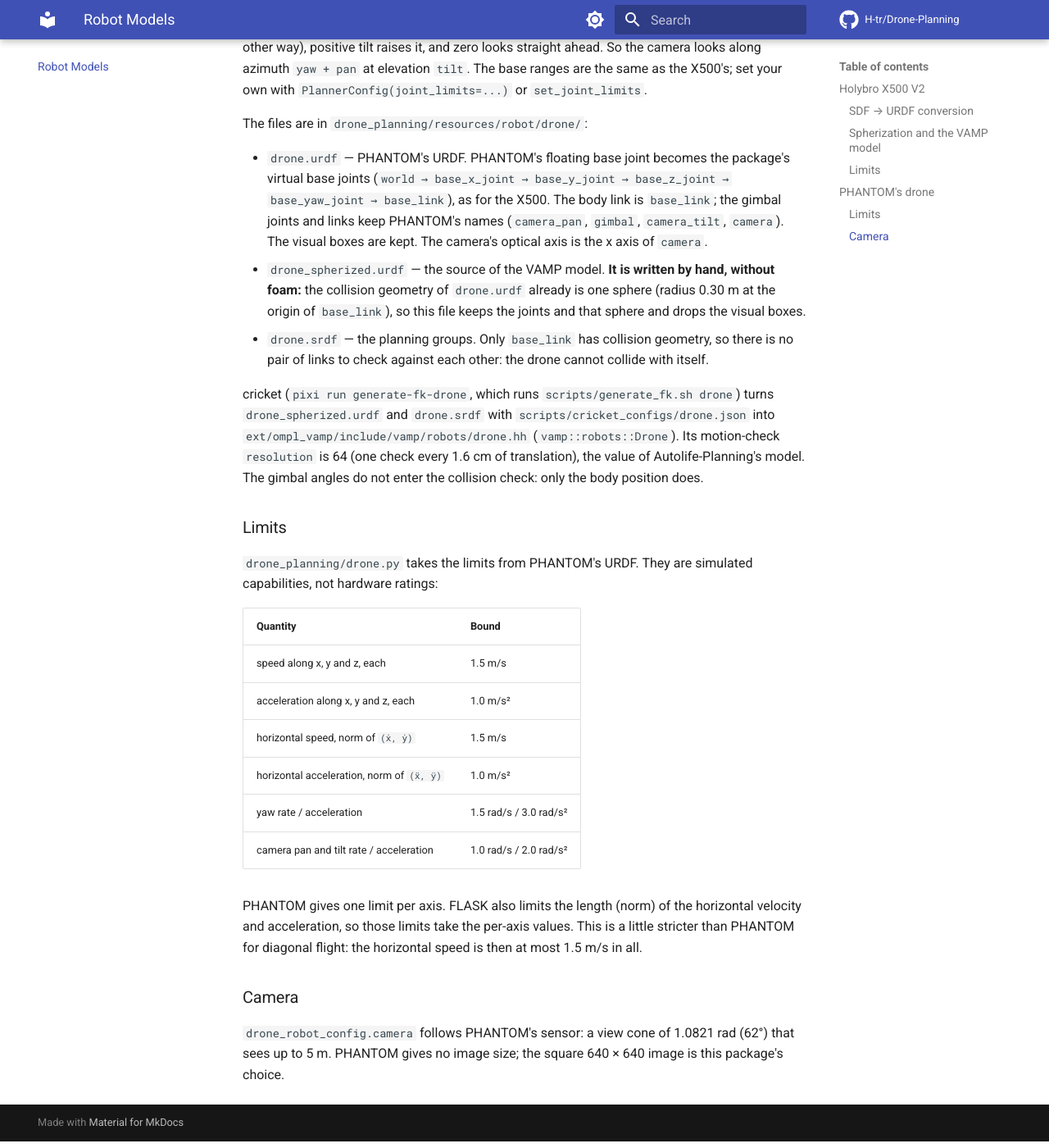
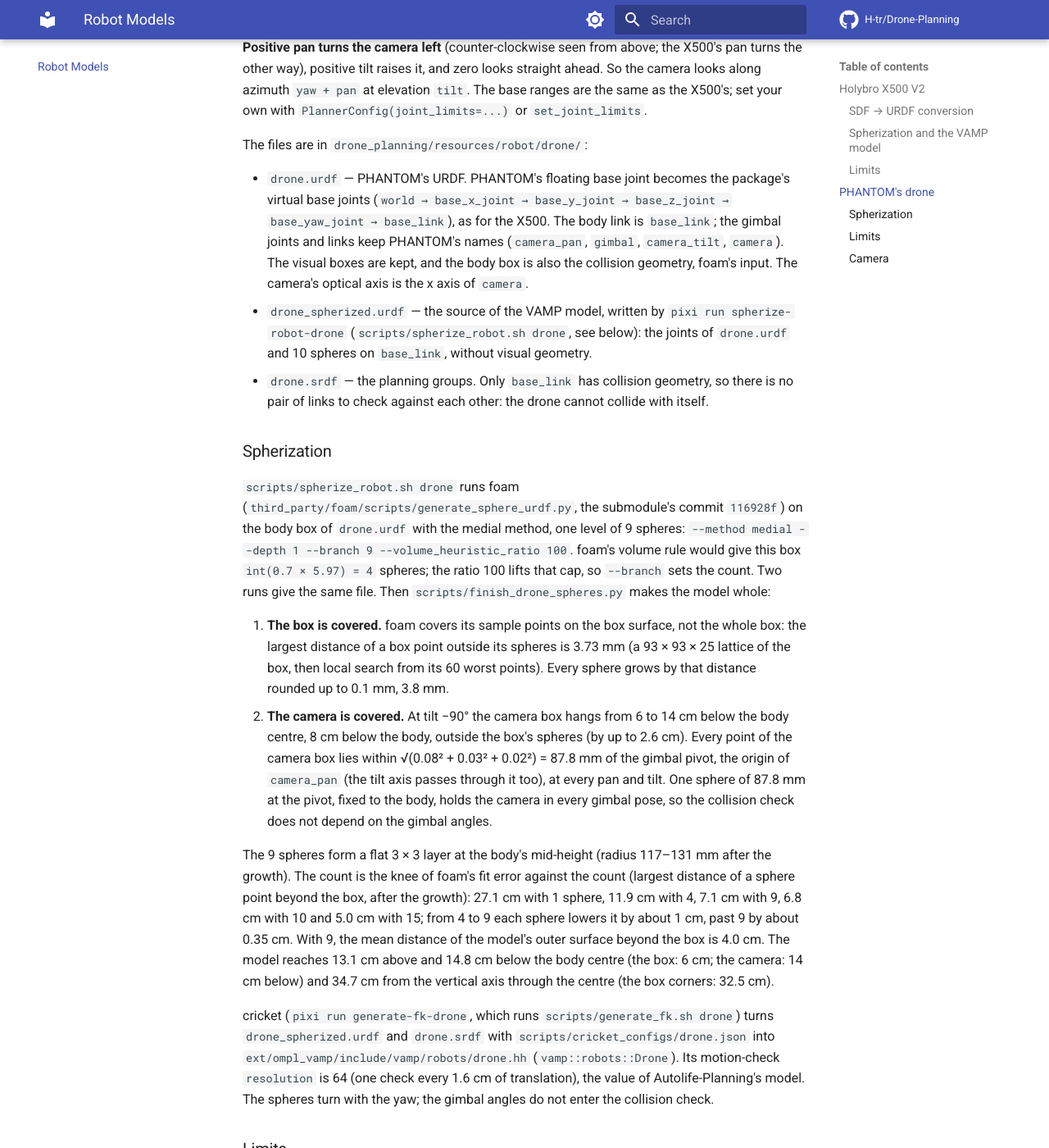
Before and after one commit to H-tr/Drone-Planning, an MkDocs documentation site: the page built from docs/robot.md, in a window 1280 px wide and 1400 px high, scrolled down 4878 px. Shown: the whole window at 82% size. Built offline with MkDocs 1.6.1 and Material for MkDocs 9.7.7, drawn with Linux system fonts in a browser that asks for light colours; comment, search, counter and statistics services are not loaded; some of the changed text lies outside the part shown.

Commit message:
docs: describe the drone's foam sphere model
README and docs/robot.md: the body box, the 10 spheres, the foam command
and settings, the growth that closes foam's gaps, the camera's sphere,
why 9 spheres (the knee of the fit error against the count) and the
model's reach.

Co-Authored-By: Claude Opus 5.5 <noreply@anthropic.com>

```diff
--- a/docs/robot.md
+++ b/docs/robot.md
@@ -6,7 +6,7 @@ The package has two robots. Both have 6 DOF in the same order: the body
 | Robot name | Model | Collision model | Limits |
 |---|---|---|---|
 | `x500` (default) | Holybro X500 V2 with PX4's gimbal | 126 spheres | PX4 v1.17 defaults |
-| `drone` | [PHANTOM's drone](#phantoms-drone) | 1 sphere, radius 0.30 m | PHANTOM's |
+| `drone` | [PHANTOM's drone](#phantoms-drone) | 10 spheres (foam) | PHANTOM's |
 
 Pick a robot by its name: `create_planner("drone")`,
 `create_planner("drone_base")` or `OmplVampPlanner("drone")`. Without a
@@ -175,8 +175,9 @@ The drone of the PHANTOM planner
 ([H-tr/PHANTOM-Planner](https://github.com/H-tr/PHANTOM-Planner),
 `phantom/robot/drone.urdf`). It is a simple model of a stabilized
 multirotor: the flight controller holds roll and pitch, so the body is
-position and yaw. A camera hangs 6 cm below the body centre on a pan-tilt
-gimbal. The configuration is 6-DOF, in PHANTOM's order:
+position and yaw. The body is a box of 0.46 × 0.46 × 0.12 m, and a camera
+(a box of 0.08 × 0.06 × 0.04 m) hangs 6 cm below the body centre on a
+pan-tilt gimbal. The configuration is 6-DOF, in PHANTOM's order:
 
 | Index | Joint | Group | Range | Notes |
 |------:|-------|-------|-------|-------|
@@ -201,22 +202,59 @@ The files are in `drone_planning/resources/robot/drone/`:
   base_z_joint → base_yaw_joint → base_link`), as for the X500. The body
   link is `base_link`; the gimbal joints and links keep PHANTOM's names
   (`camera_pan`, `gimbal`, `camera_tilt`, `camera`). The visual boxes are
-  kept. The camera's optical axis is the x axis of `camera`.
-* `drone_spherized.urdf` — the source of the VAMP model. **It is written
-  by hand, without foam:** the collision geometry of `drone.urdf` already
-  is one sphere (radius 0.30 m at the origin of `base_link`), so this file
-  keeps the joints and that sphere and drops the visual boxes.
+  kept, and the body box is also the collision geometry, foam's input.
+  The camera's optical axis is the x axis of `camera`.
+* `drone_spherized.urdf` — the source of the VAMP model, written by
+  `pixi run spherize-robot-drone` (`scripts/spherize_robot.sh drone`, see
+  below): the joints of `drone.urdf` and 10 spheres on `base_link`, without
+  visual geometry.
 * `drone.srdf` — the planning groups. Only `base_link` has collision
   geometry, so there is no pair of links to check against each other:
   the drone cannot collide with itself.
+
+### Spherization
+
+`scripts/spherize_robot.sh drone` runs foam
+(`third_party/foam/scripts/generate_sphere_urdf.py`, the submodule's
+commit `116928f`) on the body box of `drone.urdf` with the medial method,
+one level of 9 spheres: `--method medial --depth 1 --branch 9
+--volume_heuristic_ratio 100`. foam's volume rule would give this box
+`int(0.7 × 5.97) = 4` spheres; the ratio 100 lifts that cap, so `--branch`
+sets the count. Two runs give the same file. Then
+`scripts/finish_drone_spheres.py` makes the model whole:
+
+1. **The box is covered.** foam covers its sample points on the box
+   surface, not the whole box: the largest distance of a box point outside
+   its spheres is 3.73 mm (a 93 × 93 × 25 lattice of the box, then local
+   search from its 60 worst points). Every sphere grows by that distance
+   rounded up to 0.1 mm, 3.8 mm.
+2. **The camera is covered.** At tilt −90° the camera box hangs from 6 to
+   14 cm below the body centre, 8 cm below the body, outside the box's
+   spheres (by up to 2.6 cm). Every point of the camera box lies within
+   √(0.08² + 0.03² + 0.02²) = 87.8 mm of the gimbal pivot, the origin of
+   `camera_pan` (the tilt axis passes through it too), at every pan and
+   tilt. One sphere of 87.8 mm at the pivot, fixed to the body, holds the
+   camera in every gimbal pose, so the collision check does not depend on
+   the gimbal angles.
+
+The 9 spheres form a flat 3 × 3 layer at the body's mid-height (radius
+117–131 mm after the growth). The count is the knee of foam's fit error
+against the count (largest distance of a sphere point beyond the box,
+after the growth): 27.1 cm with 1 sphere, 11.9 cm with 4, 7.1 cm with 9,
+6.8 cm with 10 and 5.0 cm with 15; from 4 to 9 each sphere lowers it by
+about 1 cm, past 9 by about 0.35 cm. With 9, the mean distance of the
+model's outer surface beyond the box is 4.0 cm. The model reaches 13.1 cm
+above and 14.8 cm below the body centre (the box: 6 cm; the camera:
+14 cm below) and 34.7 cm from the vertical axis through the centre (the
+box corners: 32.5 cm).
 
 cricket (`pixi run generate-fk-drone`, which runs
 `scripts/generate_fk.sh drone`) turns `drone_spherized.urdf` and
 `drone.srdf` with `scripts/cricket_configs/drone.json` into
 `ext/ompl_vamp/include/vamp/robots/drone.hh` (`vamp::robots::Drone`). Its
 motion-check `resolution` is 64 (one check every 1.6 cm of translation),
-the value of Autolife-Planning's model. The gimbal angles do not enter
-the collision check: only the body position does.
+the value of Autolife-Planning's model. The spheres turn with the yaw;
+the gimbal angles do not enter the collision check.
 
 ### Limits
 
```
Also changed, not shown: README.md (+9 -7 lines), docs/index.md (+2 -2 lines).
